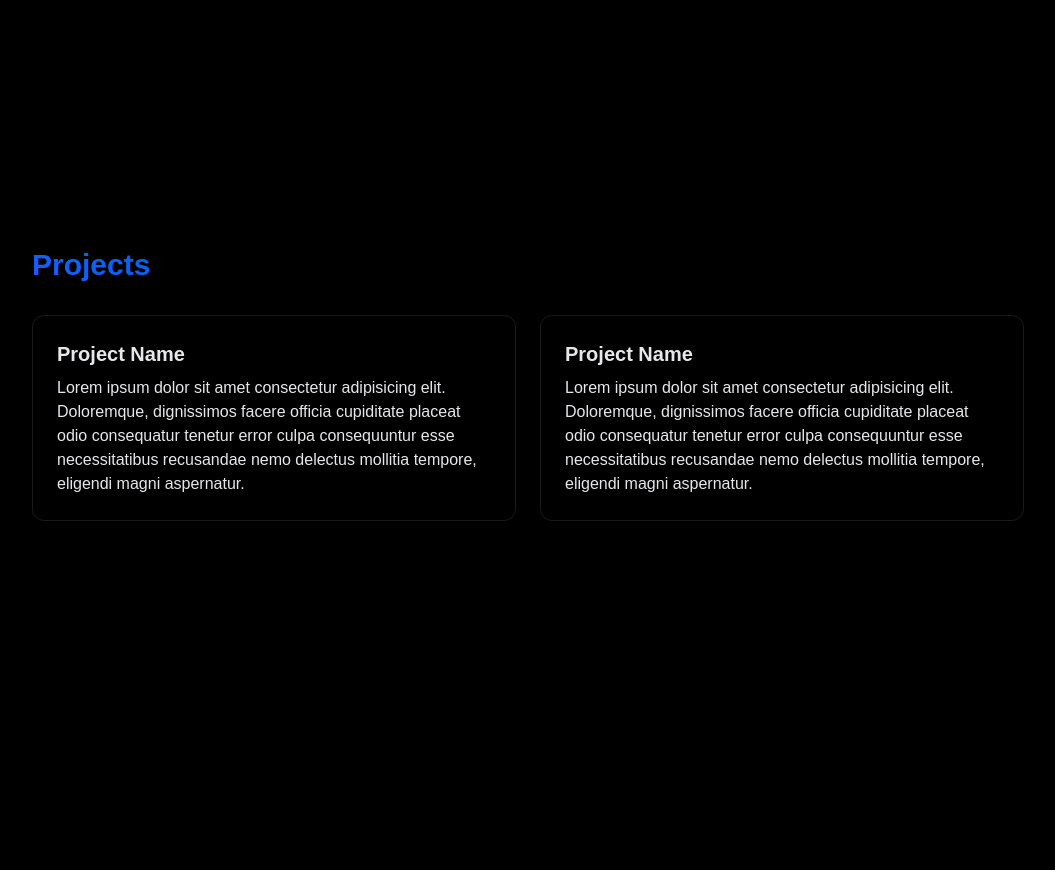
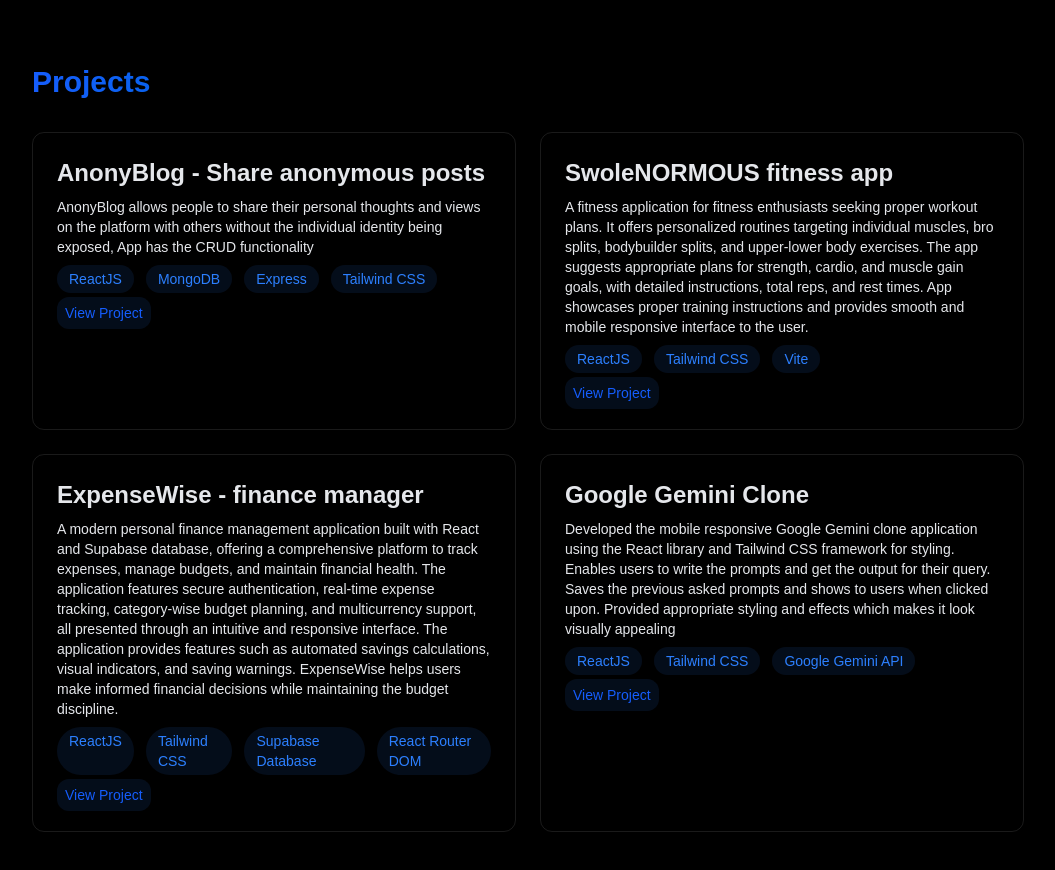
Before and after one commit to codingcat40/portfolio, a React (Vite) app: page / in a window 1280 px wide. Shown: the part 1920-2790 px from the top of the page, without its empty margins (112-1167 px from the left). Before the commit the page ends 2704 px from the top, so only its background shows below. Built offline with nearby package versions, Linux system fonts and the light colour scheme.

Commit message:
added projects section

```diff
--- a/src/components/Projects.jsx
+++ b/src/components/Projects.jsx
@@ -1,3 +1,5 @@
+import { PROJECTS } from "../constants";
+
 const Projects = () => {
   return (
     <section
@@ -15,29 +17,31 @@ const Projects = () => {
         </h2>
 
         <div className="grid grid-cols-1 md:grid-cols-2 gap-6">
-          <div className="p-6 rounded-xl border border-white/10 hover:-translate-y-1 hover:border-blue-500/30 hover:shadow-md transition-all">
-            <h3 className="text-xl font-bold mb-2">Project Name</h3>
-            <p>
-              Lorem ipsum dolor sit amet consectetur adipisicing elit.
-              Doloremque, dignissimos facere officia cupiditate placeat odio
-              consequatur tenetur error culpa consequuntur esse necessitatibus
-              recusandae nemo delectus mollitia tempore, eligendi magni
-              aspernatur.
-            </p>
-            {/* skills come here */}
-          </div>
+          {PROJECTS.map((project, index) => (
+            <div
+              key={index}
+              className="p-6 rounded-xl border border-white/10 hover:-translate-y-1 hover:border-blue-500/30 hover:shadow-md transition-all"
+            >
+              <h3 className="text-2xl font-bold mb-2">{project.name}</h3>
+              <p className="mb-2 text-sm">{project.description}</p>
+              {/* skills come here */}
+              <div className="flex gap-3 mb-2">
+                {project.skills.map((skill, index) => (
+                  <p
+                    key={index}
+                    className="bg-blue-500/10 text-blue-500 py-1 px-3 rounded-full text-sm hover:bg-blue-500/20 hover:shadow-blue-300 cursor-pointer transition"
+                  >
+                    {skill}
+                  </p>
+                ))}
+              </div>
 
-          <div className="p-6 rounded-xl border border-white/10 hover:-translate-y-1 hover:border-blue-500/30 hover:shadow-md transition-all">
-            <h3 className="text-xl font-bold mb-2">Project Name</h3>
-            <p>
-              Lorem ipsum dolor sit amet consectetur adipisicing elit.
-              Doloremque, dignissimos facere officia cupiditate placeat odio
-              consequatur tenetur error culpa consequuntur esse necessitatibus
-              recusandae nemo delectus mollitia tempore, eligendi magni
-              aspernatur.
-            </p>
-            {/* skills come here */}
-          </div>
+              {/* Link/View project */}
+              <a className="mt-6 text-sm p-2 border-0 rounded-xl bg-blue-500/10 text-blue-600" href={project.url}>
+                    View Project
+              </a>
+            </div>
+          ))}
         </div>
       </div>
     </section>
--- a/src/constants/index.js
+++ b/src/constants/index.js
@@ -20,36 +20,42 @@ export const EXPERIENCES = [
   },
 ];
 
-// export const PROJECTS = [
-//   {
-//     title: "E-Commerce Website",
-//     image: project1,
-//     description:
-//       "A fully functional e-commerce website with features like product listing, shopping cart, and user authentication.",
-//     technologies: ["HTML", "CSS", "React", "Node.js", "MongoDB"],
-//   },
-//   {
-//     title: "Task Management App",
-//     image: project2,
-//     description:
-//       "An application for managing tasks and projects, with features such as task creation, assignment, and progress tracking.",
-//     technologies: ["HTML", "CSS", "Angular", "Firebase"],
-//   },
-//   {
-//     title: "Portfolio Website",
-//     image: project3,
-//     description:
-//       "A personal portfolio website showcasing projects, skills, and contact information.",
-//     technologies: ["HTML", "CSS", "React", "Bootstrap"],
-//   },
-//   {
-//     title: "Blogging Platform",
-//     image: project4,
-//     description:
-//       "A platform for creating and publishing blog posts, with features like rich text editing, commenting, and user profiles.",
-//     technologies: ["HTML", "CSS", "Vue.js", "Express", "mySQL"],
-//   },
-// ];
+export const PROJECTS = [
+  {
+    name: "AnonyBlog - Share anonymous posts",
+    description:
+      "AnonyBlog allows people to share their personal thoughts and views on the platform  with others without the individual identity being exposed, App has the CRUD functionality",
+    skills: ["ReactJS", "MongoDB", "Express", "Tailwind CSS"],
+    url: "https://anonyblog.netlify.app/",
+  },
+  {
+    name: "SwoleNORMOUS fitness app",
+    description:
+      "A fitness application for fitness enthusiasts seeking proper workout plans. It offers personalized routines targeting individual muscles, bro splits, bodybuilder splits, and upper-lower body exercises. The app suggests appropriate plans for strength, cardio, and muscle gain goals, with detailed instructions, total reps, and rest times. App showcases proper training instructions and provides smooth and mobile responsive interface to the user.",
+    skills: ["ReactJS", "Tailwind CSS", "Vite"],
+    url: "https://swolenormous-app.netlify.app/",
+  },
+
+  {
+    name: "ExpenseWise - finance manager",
+    description:
+      "A modern personal finance management application built with React and Supabase database, offering a comprehensive platform to track expenses, manage budgets, and maintain financial health. The application features secure authentication, real-time expense tracking, category-wise budget planning, and multicurrency support, all presented through an intuitive and responsive interface. The application provides features such as automated savings calculations, visual indicators, and saving warnings. ExpenseWise helps users make informed financial decisions while maintaining the budget discipline.",
+    skills: [
+      "ReactJS",
+      "Tailwind CSS",
+      "Supabase Database",
+      "React Router DOM",
+    ],
+    url: "https://expense-wise1.netlify.app/",
+  },
+  {
+    name: "Google Gemini Clone",
+    description:
+      "Developed the mobile responsive Google Gemini clone application using the React library and Tailwind CSS framework for styling. Enables users to write the prompts and get the output for their query. Saves the previous asked prompts and shows to users when clicked upon. Provided appropriate styling and effects which makes it look visually appealing",
+    skills: ["ReactJS", "Tailwind CSS", "Google Gemini API"],
+    url: "https://github.com/codingcat40/Gemini-clone",
+  },
+];
 
 export const CONTACT = {
   address: "767 Fifth Avenue, New York, NY 10153 ",
```
